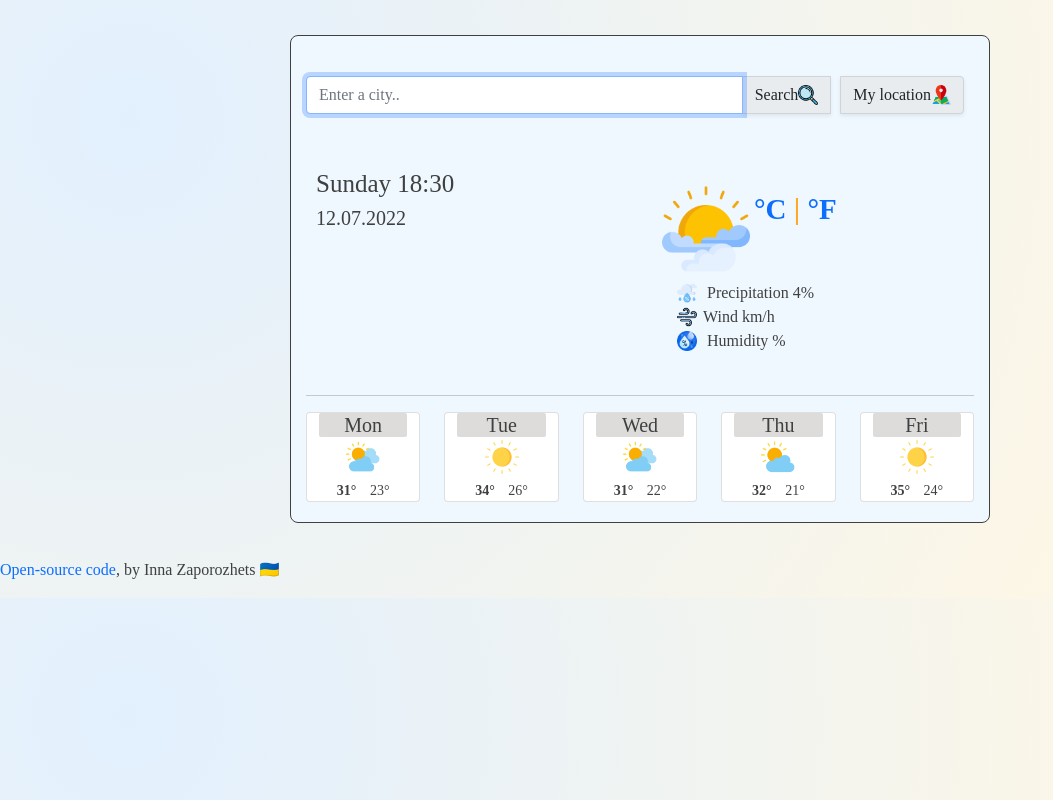
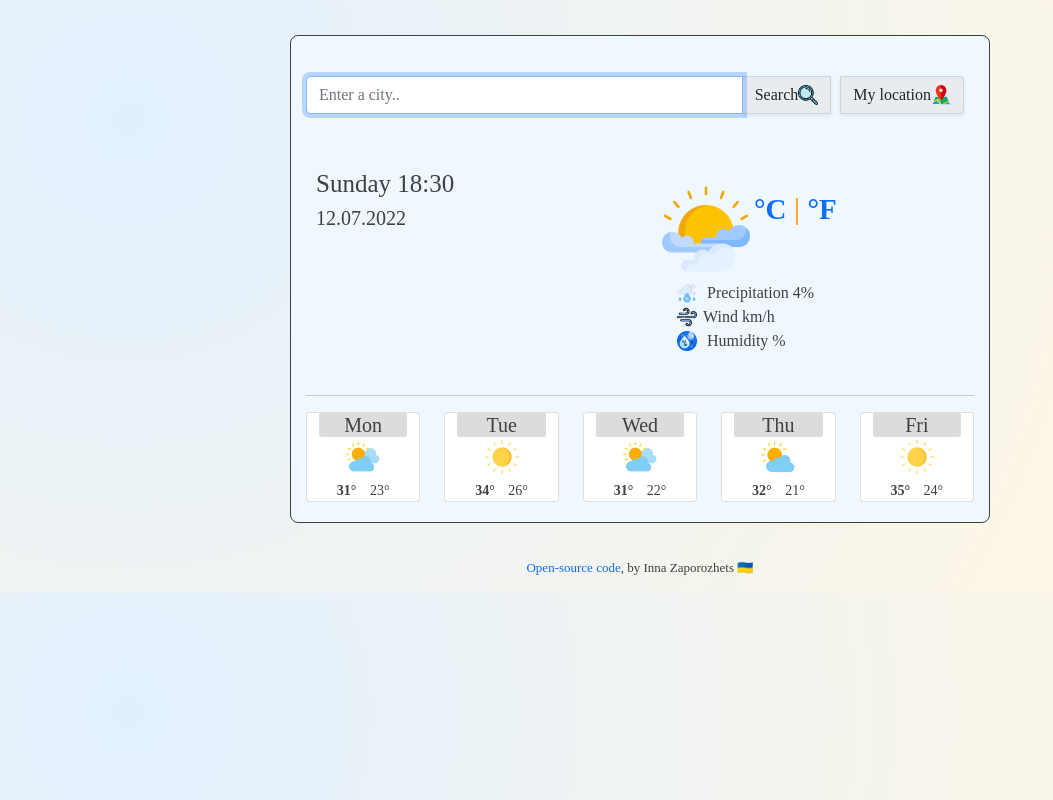
Before and after one commit to 3zapika/weather-app, a plain HTML site: page index.html in a window 1280 px wide. Shown: the whole page, without its empty margins (0-1053 px from the left). Drawn offline with nearby package versions, Linux system fonts and the light colour scheme; no server answers; a web font is replaced by a local one.

Commit message:
Update <p class = "open-source"> styles.css

```diff
--- a/src/styles.css
+++ b/src/styles.css
@@ -129,3 +129,7 @@ ul {
 .icon {
   width: 25px;
 }
+.open-source {
+  text-align: center;
+  font-size: small;
+}
```
